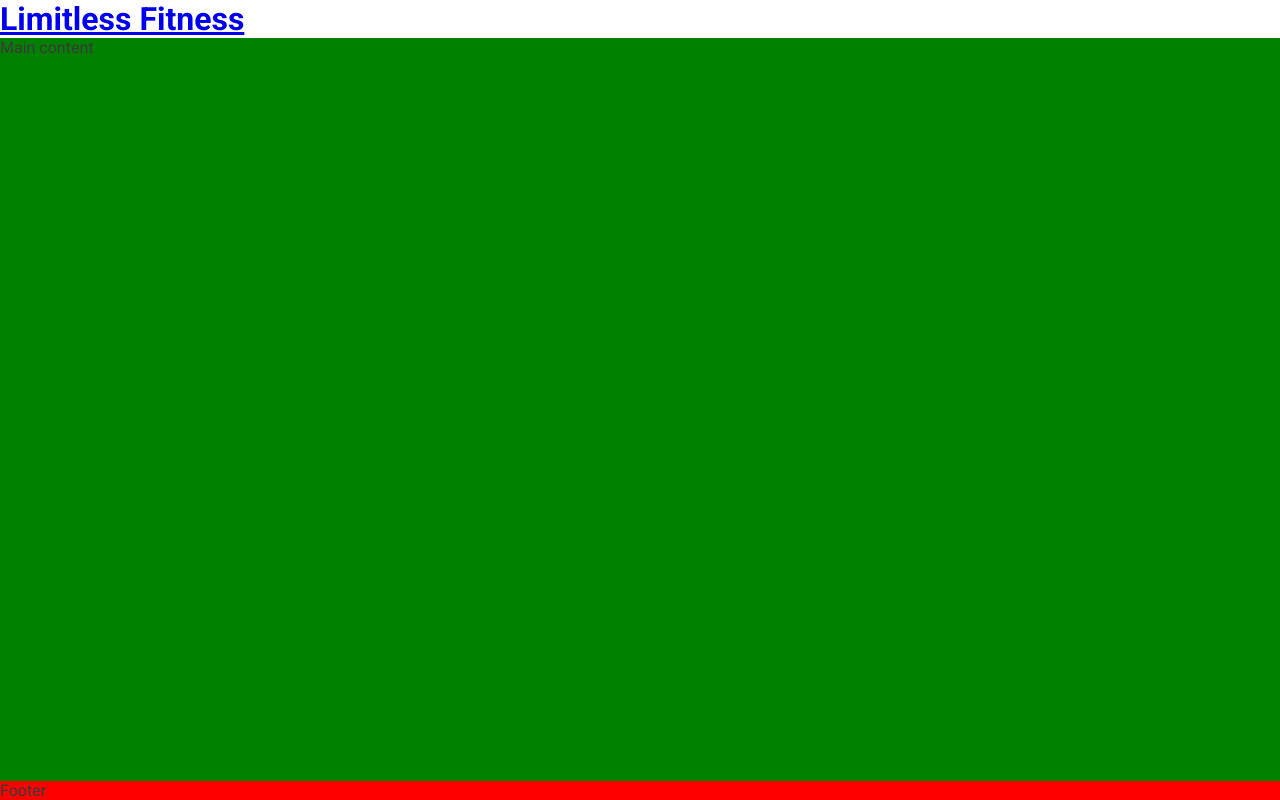
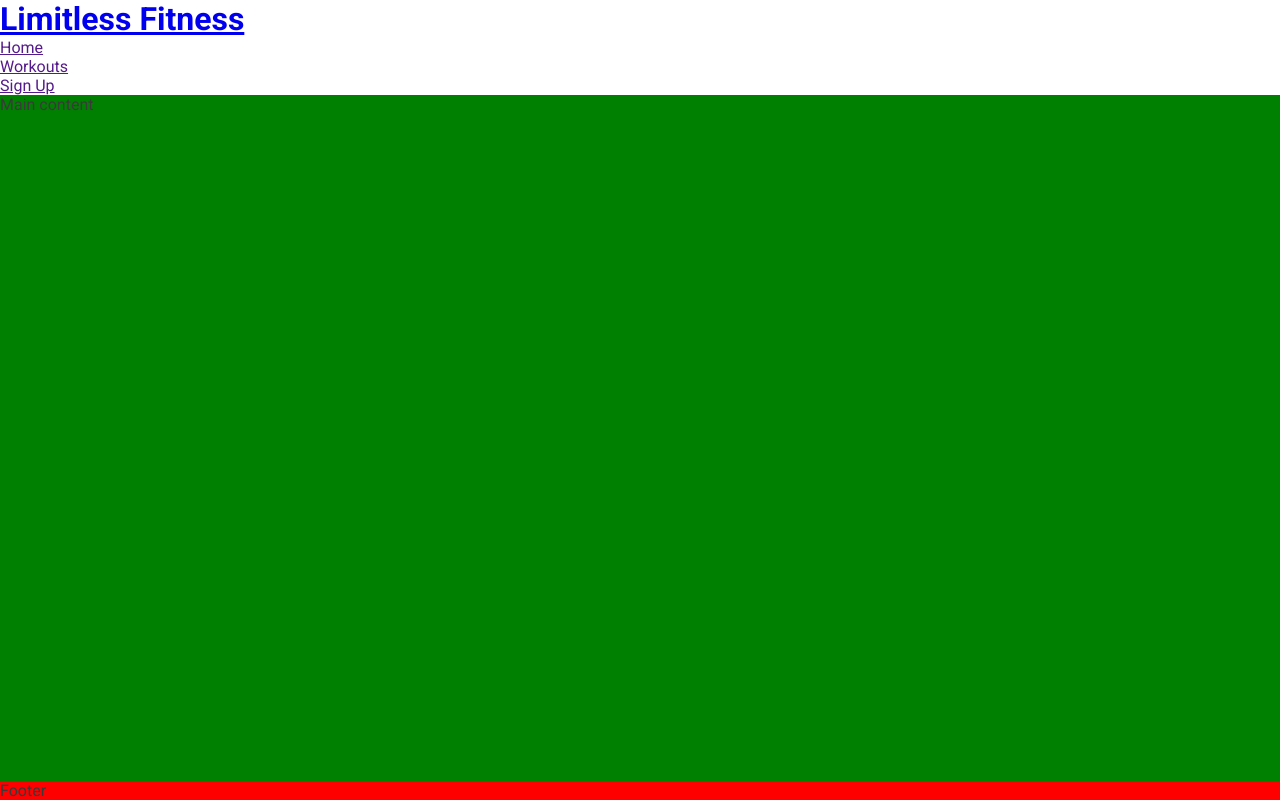
Before and after one commit to ARichards95/limitless-fitness, a plain HTML site: page index.html in a window 1280 px wide. Drawn offline with Linux system fonts and the light colour scheme.

Commit message:
Create navigation section

```diff
--- a/index.html
+++ b/index.html
@@ -22,6 +22,13 @@
         <a href="index.html">
             <h1 id="logo">Limitless Fitness</h1>
         </a>
+        <nav>
+            <ul>
+                <li><a href="">Home</a></li>
+                <li><a href="">Workouts</a></li>
+                <li><a href="">Sign Up</a></li>
+            </ul>
+        </nav>
     </header>
 
     <!-- Main Content -->
```
